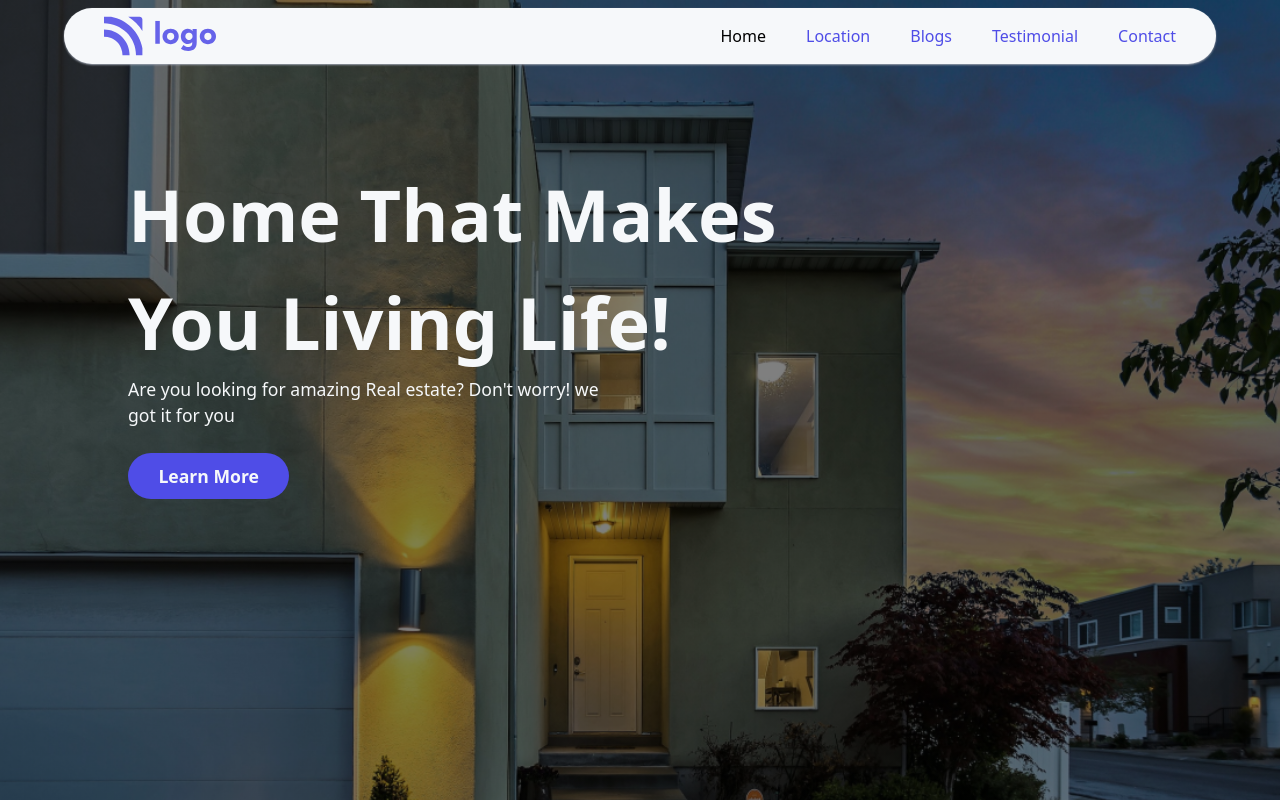
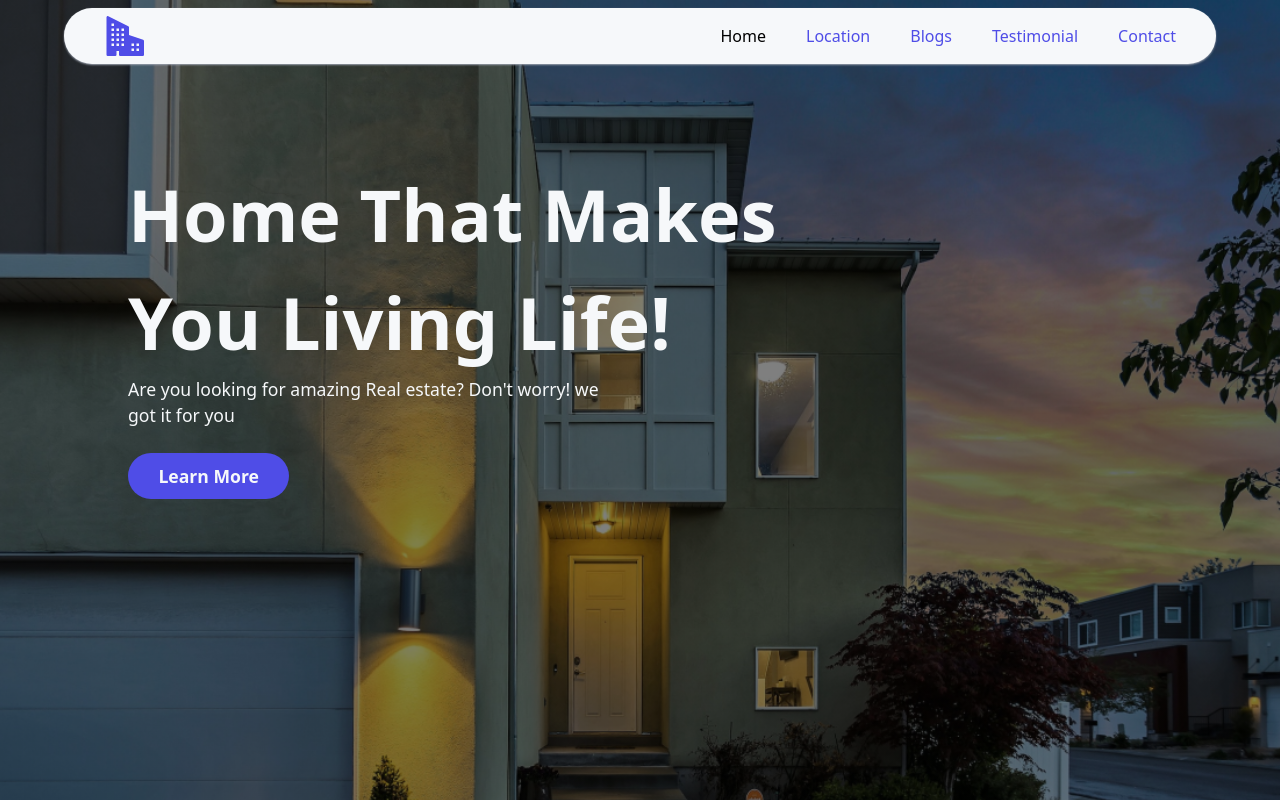
Before and after one commit to gauravm968/real-estate, a React (Create React App) app: page / in a window 1280 px wide. Shown: the top 800 px of the page. Built offline with nearby package versions, Linux system fonts and the light colour scheme; a web font is replaced by a local one.

Commit message:
Update Navbar.js

```diff
--- a/src/components/Navbar.js
+++ b/src/components/Navbar.js
@@ -1,13 +1,13 @@
 import React from 'react'
 import { NavLink, Link } from 'react-router-dom'
-import logo from '../assets/Icons/Logo.svg'
+import { BsBuildingsFill } from "react-icons/bs";
 
 export default function Navbar() {
 
   return (
     <div className='bg-transparent w-full h-[4.5rem] flex justify-center items-center fixed top-0 z-50'>
         <div className='w-[90%] max-lg:w-full max-sm:px-[.5rem] h-[3.5rem] rounded-full bg-[var(--smoothWhite)] flex justify-between items-center px-10 py-2 shadow-sm shadow-gray-400'>
-            <Link to='/'><img src={logo} alt='' className='h-10 w-28 select-none max-sm:h-[1.75rem] max-sm:w-[3.5rem]'/></Link>
+            <Link to='/'><BsBuildingsFill className='text-[var(--mainBlue)] scale-x-[-1] h-10 w-[2.5rem] select-none max-sm:h-[1.75rem] max-sm:w-[2rem]'/></Link>
 
             <ul className='flex items-center justify-evenly text-[var(--mainBlue)] font-medium max-xl:text-xl max-lg:text-lg max-md:text-sm max-sm:text-[.7rem] md:gap-5 lg:gap-10 max-md:gap-3 max-sm:gap-2 select-none'>
                 <li className='hover:scale-125 transition duration-500 cursor-pointer'><NavLink to='/'>Home</NavLink></li>
```
